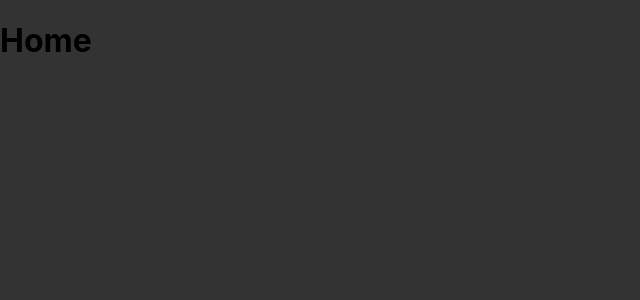
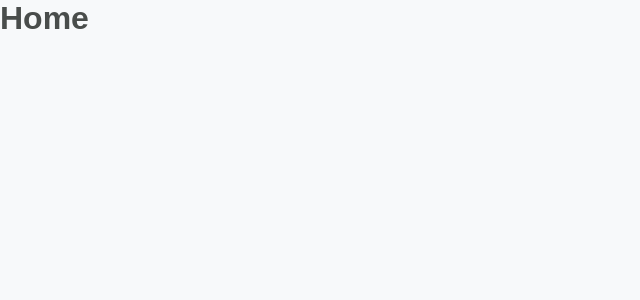
Before and after one commit to oantoniosilva/podcastr, a Next.js app: page / in a window 1280 px wide. Shown: the top 300 px of the page, without its empty margins (0-640 px from the left). Built offline with nearby package versions, Linux system fonts and the light colour scheme.

Commit message:
feat: create global variables

```diff
--- a/src/pages/_app.tsx
+++ b/src/pages/_app.tsx
@@ -1,4 +1,4 @@
-import '../styles/globals.css'
+import '../styles/globals.scss'
 import type { AppProps } from 'next/app'
 
 function MyApp({ Component, pageProps }: AppProps) {
--- a/src/styles/globals.css
+++ /dev/null
@@ -1,17 +0,0 @@
-* {
-  box-sizing: border-box;
-}
-
-html,
-body {
-  padding: 0;
-  margin: 0;
-  background-color: #333;
-  font-family: -apple-system, BlinkMacSystemFont, Segoe UI, Roboto, Oxygen,
-    Ubuntu, Cantarell, Fira Sans, Droid Sans, Helvetica Neue, sans-serif;
-}
-
-a {
-  color: inherit;
-  text-decoration: none;
-}
--- /dev/null
+++ b/src/styles/globals.scss
@@ -0,0 +1,62 @@
+:root {
+  --white: #FFF;
+
+  --gray-50: #F7F9FA;
+  --gray-100: #E6E8EB;
+  --gray-200: #AFB2B1;
+  --gray-500: #808080;
+  --gray-800: #494D4B;
+
+  --green-500: #04D361;
+
+  --purple-300: #9F75FF;
+  --purple-400: #9164FA;
+  --purple-500: #8256E5;
+  --purple-800: #6F48C9;
+}
+
+* {
+  padding: 0;
+  margin: 0;
+  box-sizing: border-box;
+}
+
+
+@media(max-width: 1080px) {
+  html {
+    font-size: 93.75%;
+  }
+}
+
+@media(max-width: 720px) {
+  html {
+    font-size: 87.50%;
+  }
+}
+
+body {
+  background: var(--gray-50);
+}
+
+body, input, textarea, button {
+  font: 500 1rem Inter, sans-serif;
+  color: var(--gray-500);
+}
+
+h1, h2, h3, h4, h5, h6 {
+  font-weight: 600;
+  font-family: Lexend, sans-serif;
+  color: var(--gray-800)
+}
+
+h1 {
+  font-size: 2rem;
+}
+
+h2 {
+  font-size: 1.5rem;
+}
+
+button {
+  cursor: pointer;
+}
```
